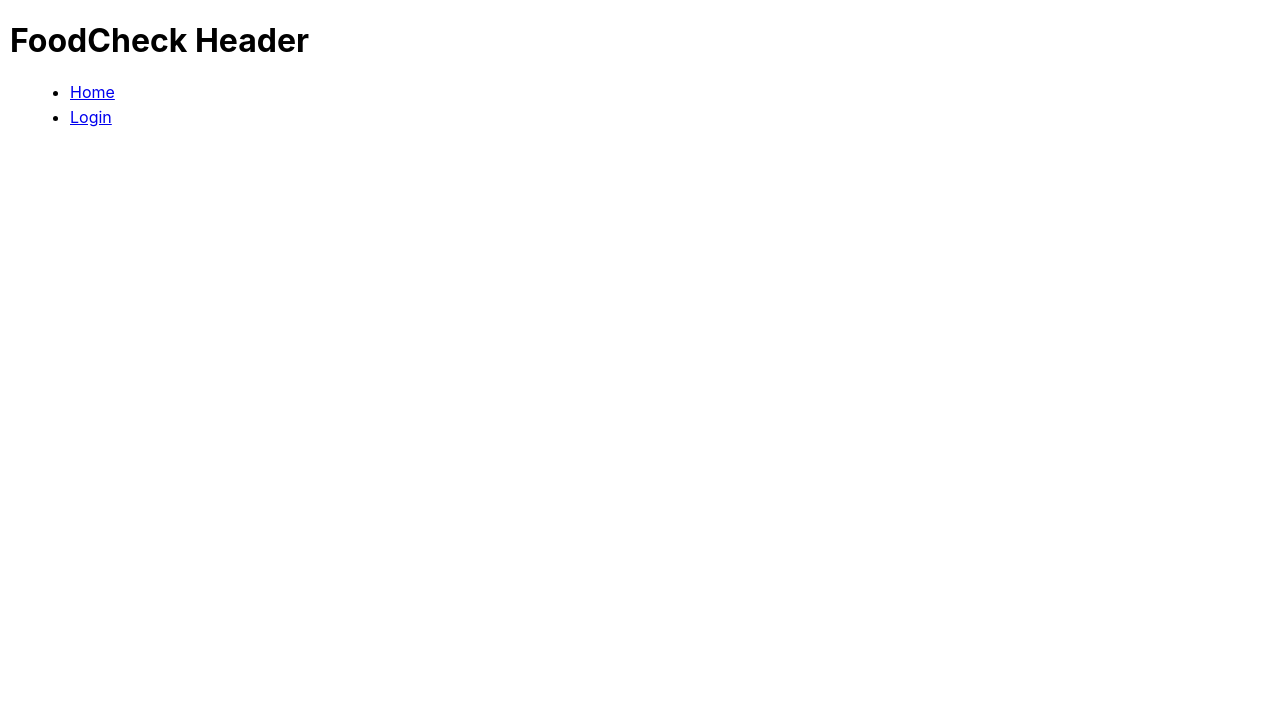
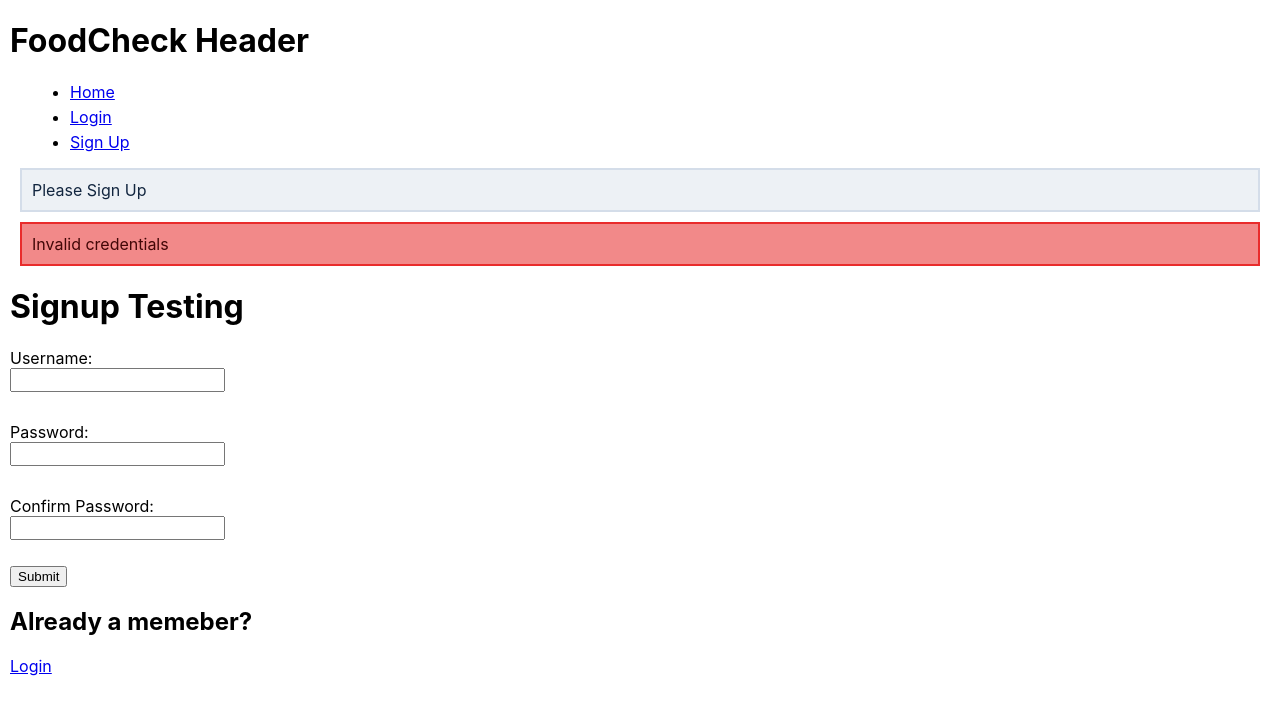
Before and after one commit to software-assignments-spring2021/spring-2020-idle-tower, a React (Create React App) app in the folder front-end/: page /signup in a window 1280 px wide. Shown: the top 714 px of the page. Built offline with nearby package versions, Linux system fonts and the light colour scheme.

Commit message:
Finished the signup page

```diff
--- a/front-end/package.json
+++ b/front-end/package.json
@@ -6,8 +6,10 @@
     "@testing-library/jest-dom": "^4.2.4",
     "@testing-library/react": "^9.5.0",
     "@testing-library/user-event": "^7.2.1",
+    "bootstrap": "^4.4.1",
     "node-sass": "^4.13.1",
     "react": "^16.13.0",
+    "react-bootstrap": "^1.0.0",
     "react-dom": "^16.13.0",
     "react-router-dom": "^5.1.2",
     "react-scripts": "3.4.0"
--- a/front-end/src/App.js
+++ b/front-end/src/App.js
@@ -6,6 +6,7 @@ import { BrowserRouter as Router, Switch, Route, Link } from "react-router-dom";
 
 // Components
 import Login from "./login.js";
+import Signup from "./signup.js";
 
 export default function App() {
   return (
@@ -22,6 +23,9 @@ export default function App() {
             <li>
               <Link to="/login">Login</Link>
             </li>
+            <li>
+              <Link to = "/signup">Sign Up</Link>
+            </li>
           </ul>
         </nav>
 
@@ -35,6 +39,13 @@ export default function App() {
               error="Invalid credentials"
             />
           </Route>
+          <Route path = "/signup">
+            <Signup
+              notificationText="Please Sign Up"
+              error="Invalid credentials"
+            />
+          </Route>
+
         </Switch>
       </div>
     </Router>
--- a/front-end/src/login.js
+++ b/front-end/src/login.js
@@ -7,7 +7,7 @@ const Login = props => {
   return (
     <div className="Login">
       <Notification text={props.notificationText} error={props.error} />
-
+      <h1>Testing</h1>
       <form action="" method="" acceptCharset="utf-8">
         <label>
           Username: <input type="text" name="username" />
--- /dev/null
+++ b/front-end/src/signup.js
@@ -0,0 +1,42 @@
+import React from "react";
+import "./signup.scss";
+
+import { BrowserRouter as Router, Switch, Route, Link } from "react-router-dom";
+import Notification from "./notification.js";
+
+import Login from "./login.js";
+
+const Signup = props => {
+  return (
+    <div className="Signup">
+      <Notification text={props.notificationText} error={props.error} />
+      <h1>Signup Testing</h1>
+      <form action="" method="" acceptCharset="utf-8">
+        <label>
+          Username: <input type="text" name="username" />
+        </label>
+        <br></br>
+        <label>
+          Password: <input type="password" name="password" />
+        </label>
+        <br></br>
+        <label>
+            Confirm Password: <input type = "password" name ="confirm_password"/>
+        </label>
+        <br></br>
+        <input type="submit" name="submit" value="Submit" />
+      </form>
+      <h2> Already a memeber? </h2>
+      <Link to = "/login" id = "login_link">Login</Link>
+
+      <Switch>
+          <Route path = "/login">
+              <Login notificationText = "Welcome to FoodCheck! Please Login!"/>
+          </Route>
+      </Switch>
+    </div>
+
+  );
+};
+
+export default Signup;
--- /dev/null
+++ b/front-end/src/signup.scss
@@ -0,0 +1,19 @@
+.Signup {
+	display: block;
+
+	form {
+		display: block;
+
+		label {
+			display: block;
+			width: auto;
+			margin: 5px 0;
+		}
+
+		input[type=text], input[type=password]{
+			display: block;
+			font-size: 1rem;
+			margin: 5px 5px 15px 5px 0;
+		}
+	}
+}
```
Also changed, not shown: front-end/src/resturant_dashboard.js (added, +10 -0 lines), front-end/src/resturnat_dashboard.scss (added), 2 other files (tests, documents, lock files or other folders).
